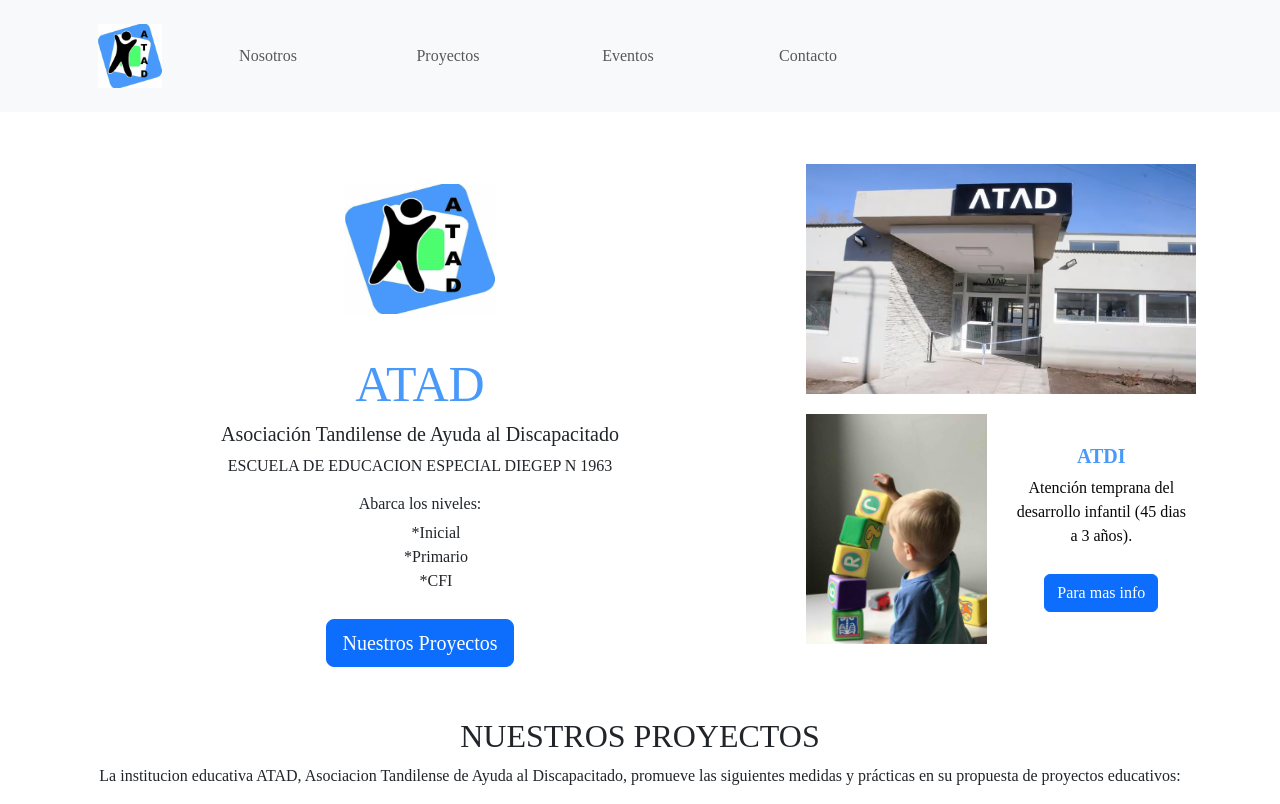
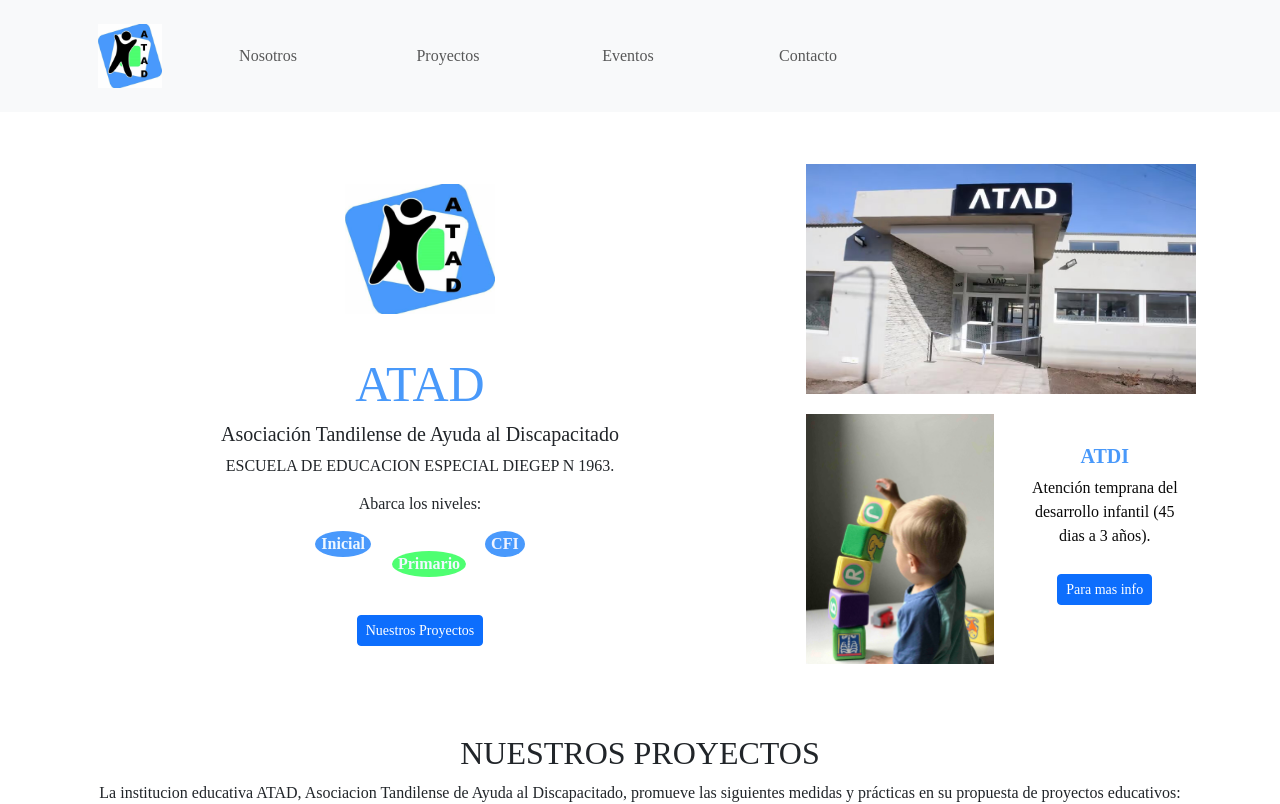
Before and after one commit to gabrieladel/pagina_ATAD, a React (Vite) app: page / in a window 1280 px wide. Shown: the top 804 px of the page. Built offline with nearby package versions, Linux system fonts and the light colour scheme.

Commit message:
cambie a button las li

```diff
--- a/src/components/nosotros/Nosotros.jsx
+++ b/src/components/nosotros/Nosotros.jsx
@@ -12,14 +12,14 @@
             <img src={imgLog} className="log" />
             <h1>ATAD</h1>
             <h5>Asociación Tandilense de Ayuda al Discapacitado </h5>
-            <p>ESCUELA DE EDUCACION ESPECIAL DIEGEP N 1963</p>
-            <h6>Abarca los niveles: </h6>
-            <ul>
-              <li>*Inicial</li>
-              <li>*Primario</li>
-              <li>*CFI</li>
-            </ul>
-            <a href="#proyectos" className="btn btn-primary btn-lg">
+            <p>ESCUELA DE EDUCACION ESPECIAL DIEGEP N 1963.</p>
+            <h6>Abarca los niveles:</h6>
+            <div className="niveles">
+            <button className="content-inicial">Inicial</button>
+            <button className="content-primaria">Primario</button>
+            <button className="content-cfi">CFI</button>
+            </div>
+            <a href="#proyectos" className="btn btn-primary btn-sm m-5">
               Nuestros Proyectos
             </a>
           </div>
@@ -32,15 +32,15 @@
                 src={imagen_atdi}
                 alt="ATDI"
                 className="card-img-top rounded-0"
-                width="360"
-                height="230"
+                /* width="250"
+                height="250" */
               />
               <div className="card-body">
                 <h5 className="card-title">ATDI</h5>
                 <p className="card-text">
                   Atención temprana del desarrollo infantil (45 dias a 3 años).
                 </p>
-                <a href="#" className="btn btn-primary">
+                <a href="#" className="btn btn-primary btn-sm">
                   Para mas info
                 </a>
               </div>
```
